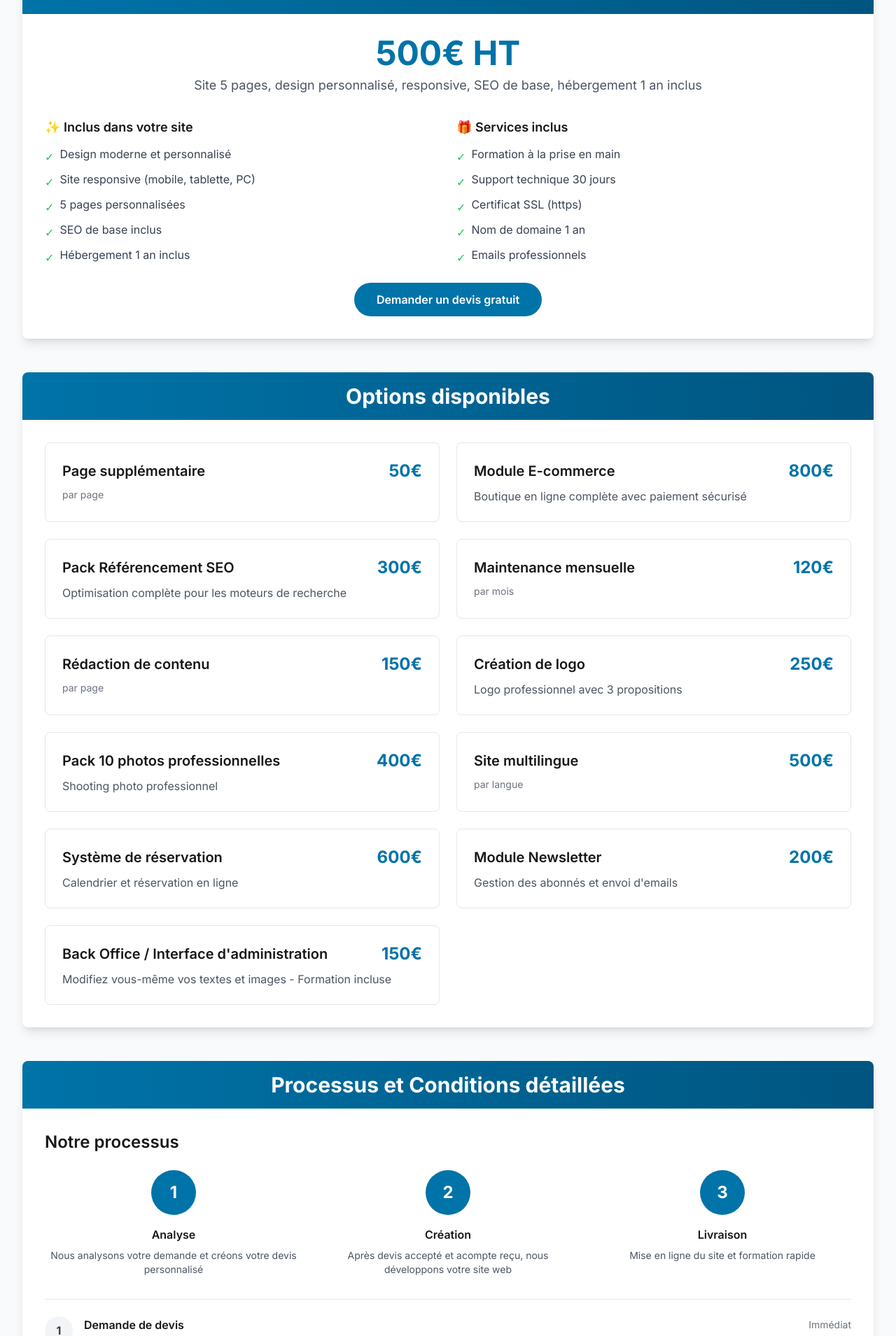
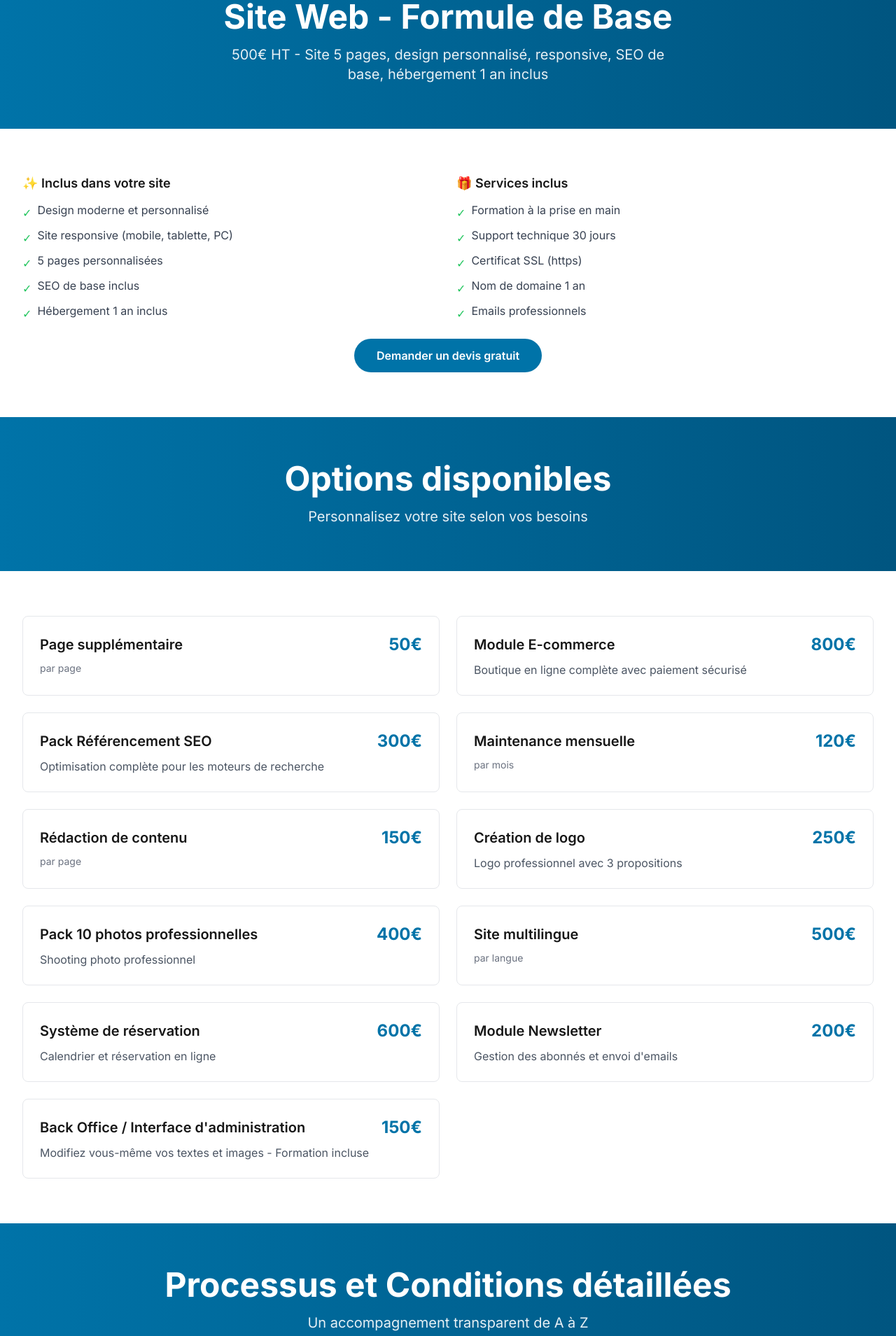
Before and after one commit to Web-Online-Concept/web-online-concept, a Next.js app: page /infos-tarifs in a window 1280 px wide. Shown: the part 432-2341 px from the top of the page at 70% size. Built offline with nearby package versions, Linux system fonts and the light colour scheme.

Commit message:
Page infos-tarifs avec 3 bandeaux bleus et titres centrés

```diff
--- a/app/infos-tarifs/page.js
+++ b/app/infos-tarifs/page.js
@@ -47,26 +47,22 @@ export default function InfosTarifs() {
         </div>
       </section>
 
-      {/* Main Content */}
-      <section className="py-16">
-        <div className="max-w-7xl mx-auto px-4 sm:px-6 lg:px-8 space-y-12">
-
       {/* Bloc 1 - Site Web Formule de Base */}
-          <div className="bg-white rounded-lg shadow-lg overflow-hidden">
-            <div className="bg-gradient-to-r from-[#0073a8] to-[#005580] text-white py-4">
-              <h2 className="text-3xl font-bold text-center">
+      <section className="bg-gradient-to-r from-[#0073a8] to-[#005580] text-white py-16 mt-12">
+        <div className="max-w-7xl mx-auto px-4 sm:px-6 lg:px-8">
+          <div className="text-center">
+            <h2 className="text-4xl md:text-5xl font-bold mb-4">
               Site Web - Formule de Base
             </h2>
-            </div>
-
-            <div className="p-8">
-              <div className="text-center mb-8">
-                <p className="text-5xl font-bold text-[#0073a8] mb-2">500€ HT</p>
-                <p className="text-gray-600 text-lg">
-                  Site 5 pages, design personnalisé, responsive, SEO de base, hébergement 1 an inclus
+            <p className="text-xl text-white/90 max-w-2xl mx-auto">
+              500€ HT - Site 5 pages, design personnalisé, responsive, SEO de base, hébergement 1 an inclus
             </p>
           </div>
+        </div>
+      </section>
 
+      <section className="bg-white py-16">
+        <div className="max-w-7xl mx-auto px-4 sm:px-6 lg:px-8">
           <div className="grid md:grid-cols-2 gap-6">
             <div>
               <h3 className="font-semibold mb-3 text-lg">✨ Inclus dans votre site</h3>
@@ -119,24 +115,30 @@ export default function InfosTarifs() {
               </ul>
             </div>
           </div>
-
           <div className="text-center mt-6">
             <Link href="/demande-devis" className="inline-block bg-[#0073a8] text-white px-8 py-3 rounded-full font-semibold hover:bg-[#005580] transition-all transform hover:scale-105">
               Demander un devis gratuit
             </Link>
           </div>
         </div>
-          </div>
+      </section>
 
       {/* Bloc 2 - Options disponibles */}
-          <div className="bg-white rounded-lg shadow-lg overflow-hidden">
-            <div className="bg-gradient-to-r from-[#0073a8] to-[#005580] text-white py-4">
-              <h2 className="text-3xl font-bold text-center">
+      <section className="bg-gradient-to-r from-[#0073a8] to-[#005580] text-white py-16">
+        <div className="max-w-7xl mx-auto px-4 sm:px-6 lg:px-8">
+          <div className="text-center">
+            <h2 className="text-4xl md:text-5xl font-bold mb-4">
               Options disponibles
             </h2>
+            <p className="text-xl text-white/90 max-w-2xl mx-auto">
+              Personnalisez votre site selon vos besoins
+            </p>
           </div>
+        </div>
+      </section>
 
-            <div className="p-8">
+      <section className="bg-white py-16">
+        <div className="max-w-7xl mx-auto px-4 sm:px-6 lg:px-8">
           <div className="grid md:grid-cols-2 gap-6">
             {tarifs.options.map((option) => (
               <div key={option.id} className="border border-gray-200 rounded-lg p-6">
@@ -154,20 +156,27 @@ export default function InfosTarifs() {
             ))}
           </div>
         </div>
-          </div>
+      </section>
 
       {/* Bloc 3 - Processus et Conditions */}
-          <div className="bg-white rounded-lg shadow-lg overflow-hidden">
-            <div className="bg-gradient-to-r from-[#0073a8] to-[#005580] text-white py-4">
-              <h2 className="text-3xl font-bold text-center">
+      <section className="bg-gradient-to-r from-[#0073a8] to-[#005580] text-white py-16">
+        <div className="max-w-7xl mx-auto px-4 sm:px-6 lg:px-8">
+          <div className="text-center">
+            <h2 className="text-4xl md:text-5xl font-bold mb-4">
               Processus et Conditions détaillées
             </h2>
+            <p className="text-xl text-white/90 max-w-2xl mx-auto">
+              Un accompagnement transparent de A à Z
+            </p>
           </div>
+        </div>
+      </section>
 
-            <div className="p-8">
-              {/* Processus simplifié */}
-              <div className="mb-8">
-                <h3 className="text-2xl font-semibold mb-6">Notre processus</h3>
+      <section className="bg-white py-16">
+        <div className="max-w-7xl mx-auto px-4 sm:px-6 lg:px-8">
+          {/* Processus */}
+          <div className="mb-12">
+            <h3 className="text-2xl font-semibold mb-6 text-center">Notre processus</h3>
             <div className="grid md:grid-cols-3 gap-6 mb-8">
               <div className="text-center">
                 <div className="bg-[#0073a8] text-white rounded-full w-16 h-16 flex items-center justify-center mx-auto mb-4 text-2xl font-bold">
@@ -302,7 +311,7 @@ export default function InfosTarifs() {
 
           {/* Conditions */}
           <div className="border-t pt-8">
-                <h3 className="text-2xl font-semibold mb-6">Conditions détaillées</h3>
+            <h3 className="text-2xl font-semibold mb-6 text-center">Conditions détaillées</h3>
 
             {/* Contenus à fournir */}
             <div className="bg-amber-50 rounded-xl p-6 border-2 border-amber-300 mb-6">
@@ -402,11 +411,9 @@ export default function InfosTarifs() {
               </ul>
             </div>
           </div>
-            </div>
-          </div>
 
           {/* CTA Final */}
-          <div className="text-center">
+          <div className="text-center mt-12">
             <Link
               href="/demande-devis"
               className="inline-flex items-center px-8 py-4 bg-[#0073a8] text-white font-bold rounded-lg hover:bg-[#005580] transition-all transform hover:scale-105 shadow-lg"
```
Lines whose indentation alone changed are shown as unchanged.
